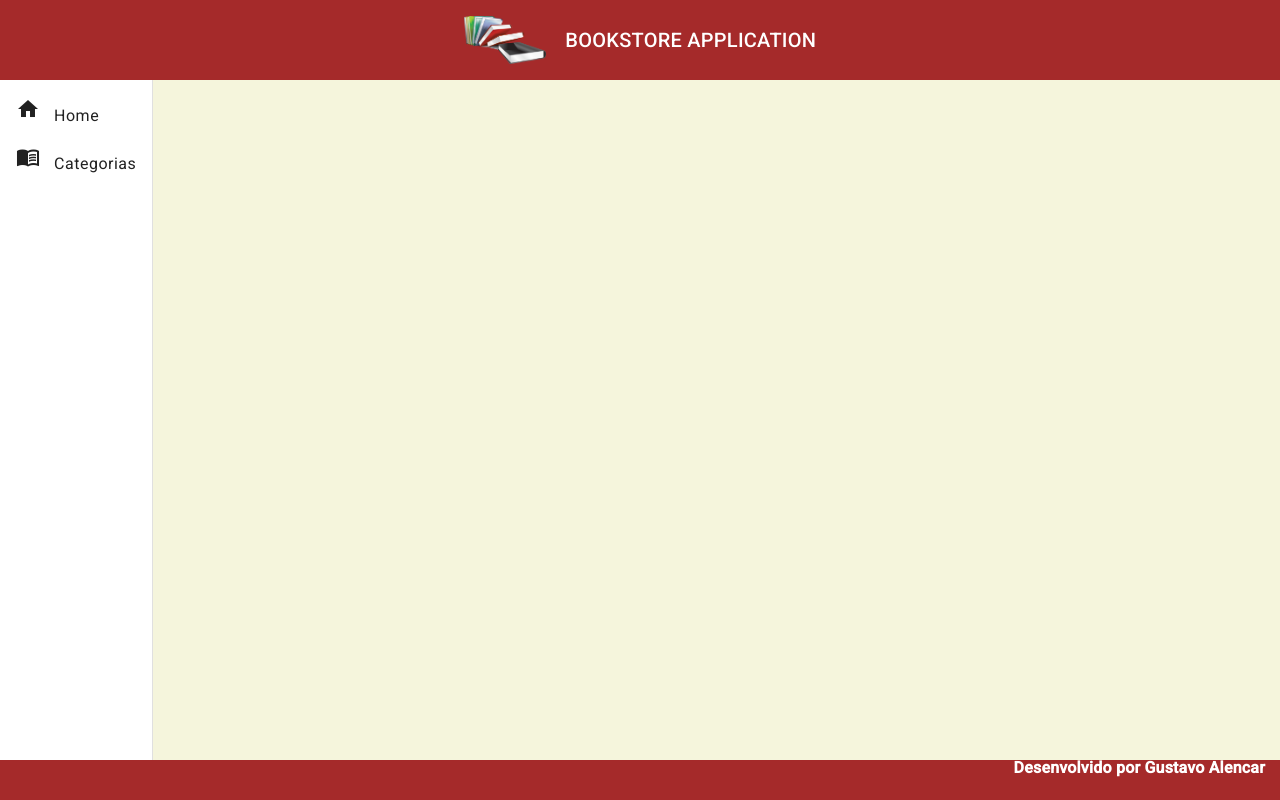
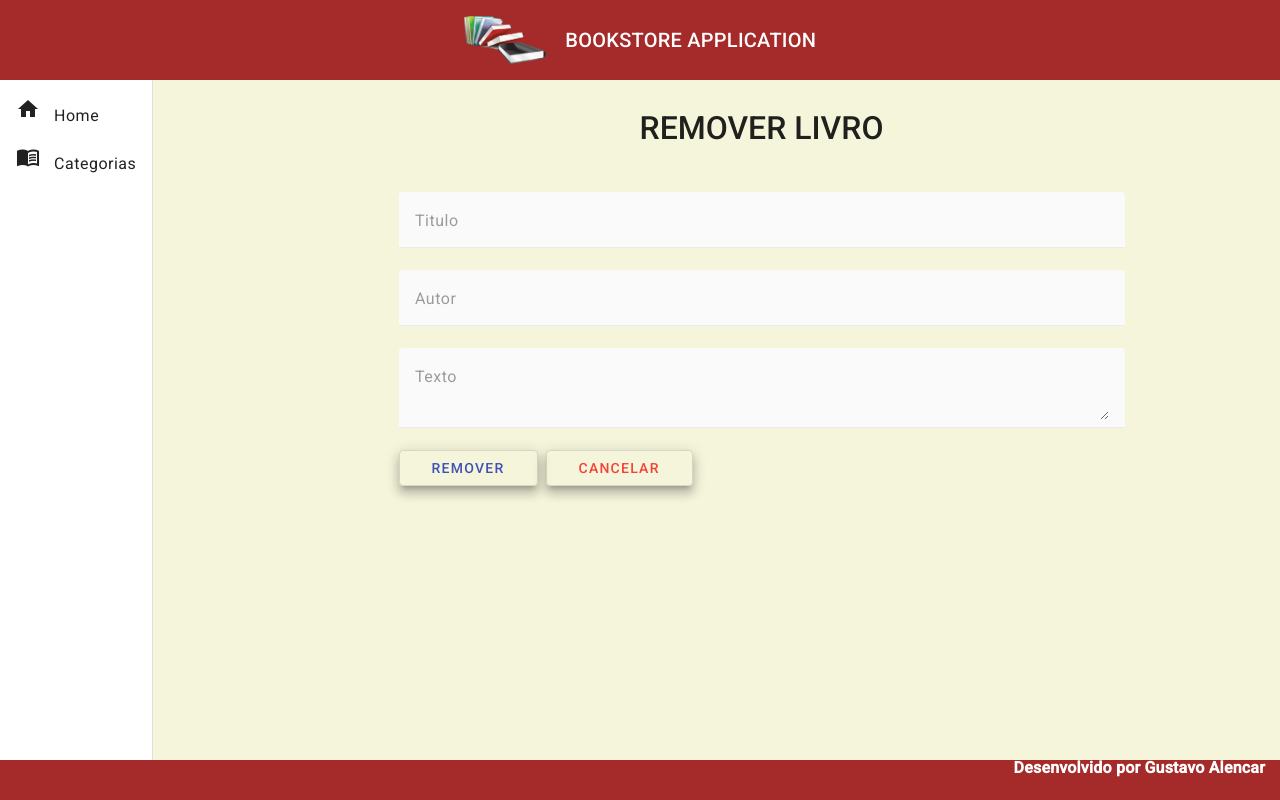
Before and after one commit to gustacodes/bookstore-front, an Angular app: page /categorias/1/livros/1 in a window 1280 px wide. Before the commit this address led to /. Built offline with nearby package versions, Linux system fonts and the light colour scheme; no server answers.

Commit message:
feat: implemetado componente para remover um livro

```diff
--- a/src/app/app-routing.module.ts
+++ b/src/app/app-routing.module.ts
@@ -7,6 +7,7 @@ import { CategoriaDeleteComponent } from './components/views/categoria/categoria
 import { CategoriaUpdateComponent } from './components/views/categoria/categoria-update/categoria-update.component';
 import { LivroReadAllComponent } from './components/views/livro/livro-read-all/livro-read-all.component';
 import { LivroCreateComponent } from './components/views/livro/livro-create/livro-create.component';
+import { LivroDeleteComponent } from './components/views/livro/livro-delete/livro-delete.component';
 
 const routes: Routes = [
   {
@@ -43,6 +44,11 @@ const routes: Routes = [
   {
     path: 'categorias/:id_cat/livros/novo',
     component: LivroCreateComponent
+  },
+
+  {
+    path: 'categorias/:id_cat/livros/:id_liv',
+    component: LivroDeleteComponent
   }
 ];
 
--- a/src/app/app.module.ts
+++ b/src/app/app.module.ts
@@ -14,6 +14,8 @@ import { CategoriaDeleteModule } from './components/views/categoria/categoria-de
 import { CategoriaUpdateModule } from './components/views/categoria/categoria-update/categoria-update.module';
 import { LivroReadAllModule } from './components/views/livro/livro-read-all/livro-read-all.module';
 import { LivroCreateModule } from './components/views/livro/livro-create/livro-create.module';
+import { LivroDeleteComponent } from './components/views/livro/livro-delete/livro-delete.component';
+import { LivroDeleteModule } from './components/views/livro/livro-delete/livro-delete.module';
 
 @NgModule({
   declarations: [
@@ -33,7 +35,8 @@ import { LivroCreateModule } from './components/views/livro/livro-create/livro-c
     CategoriaDeleteModule,
     CategoriaUpdateModule,
     LivroReadAllModule,
-    LivroCreateModule
+    LivroCreateModule,
+    LivroDeleteModule
   ],
 
   providers: [],
--- a/src/app/components/views/livro/livro-create/livro-create.component.html
+++ b/src/app/components/views/livro/livro-create/livro-create.component.html
@@ -1,5 +1,5 @@
 <form (ngSubmit)="criarLivro()">
-    <h1>CRIANDO NOVA CATEGORIA</h1>
+    <h1>NOVO LIVRO</h1>
 
     <mat-form-field class="form">
         <mat-label>Titulo</mat-label>
--- /dev/null
+++ b/src/app/components/views/livro/livro-delete/livro-delete.component.css
@@ -0,0 +1,26 @@
+form {
+    text-align: center;
+    width: 70%;
+    margin: 2rem auto 0 auto;
+}
+
+h1 {
+    font-size: 2rem;
+    font-weight: 500;
+    margin-bottom: 3rem;
+}
+
+.form {
+    width: 100%;
+}
+
+.buttons {
+    width: 100%;
+    text-align: start;
+}
+
+button {
+    margin-right: .5rem;
+    padding-right: 2rem;
+    padding-left: 2rem;
+}
--- /dev/null
+++ b/src/app/components/views/livro/livro-delete/livro-delete.component.html
@@ -0,0 +1,24 @@
+<form>
+    <h1>REMOVER LIVRO</h1>
+
+    <mat-form-field class="form">
+        <mat-label>Titulo</mat-label>
+        <input matInput [(ngModel)]="livro.titulo" name="titulo" placeholder="Harry Potter" type="text" disabled>
+
+    </mat-form-field>
+
+    <mat-form-field class="form">
+        <mat-label>Autor</mat-label>
+        <input matInput [(ngModel)]="livro.nomeAutor" name="nomeAutor" placeholder="J.K Rowling" type="text" disabled>
+    </mat-form-field>
+
+    <mat-form-field class="form">
+        <mat-label>Texto</mat-label>
+        <textarea matInput [(ngModel)]="livro.texto" name="texto" placeholder="Descreva o livro" type="text" disabled></textarea>
+    </mat-form-field>
+
+    <div class="buttons">
+        <button  class="mat-elevation-z8" mat-stroked-button color="primary" (click)="removerLivro()">REMOVER</button>
+        <button class="mat-elevation-z8" mat-stroked-button color="warn" (click)="cancel()">CANCELAR</button>
+    </div>
+</form>
--- /dev/null
+++ b/src/app/components/views/livro/livro-delete/livro-delete.component.ts
@@ -0,0 +1,48 @@
+import { Component } from '@angular/core';
+import { ActivatedRoute, Router } from '@angular/router';
+import { LivroService } from '../livro.service';
+import { Livro } from '../livro.model';
+
+@Component({
+  selector: 'app-livro-delete',
+  templateUrl: './livro-delete.component.html',
+  styleUrls: ['./livro-delete.component.css']
+})
+export class LivroDeleteComponent {
+
+  livro: Livro = {
+    id: '',
+    titulo: '',
+    nomeAutor: '',
+    texto: ''
+  }
+
+  id_cat!: String
+
+  constructor(private service: LivroService, private router: Router, private route: ActivatedRoute) {}
+
+  ngOnInit() {
+    this.livro.id = this.route.snapshot.paramMap.get('id_liv')!
+    this.id_cat = this.route.snapshot.paramMap.get('id_cat')!
+    this.findById();
+  }
+
+  findById() {
+    this.service.findById(this.livro.id!).subscribe((resposta) => {
+      this.livro.nomeAutor = resposta.nomeAutor
+      this.livro.titulo = resposta.titulo
+      this.livro.texto = resposta.texto
+    })
+  }
+
+  removerLivro() {
+    this.service.removerLivro(this.livro.id!).subscribe((resposta) => {
+      this.service.mensagem('Livro removido com sucesso!')
+      this.router.navigate([`categorias/${this.id_cat}/livros`])
+    })
+  }
+
+  cancel() {
+    this.router.navigate([`categorias/${this.id_cat}/livros`])
+  }
+}
--- a/src/app/components/views/livro/livro-read-all/livro-read-all.component.html
+++ b/src/app/components/views/livro/livro-read-all/livro-read-all.component.html
@@ -40,7 +40,7 @@
               <a class="edit" href="#">
                   <i class="material-icons">edit</i>
               </a>
-              <a class="delete" href="#">
+              <a class="delete" routerLink="{{row.id}}">
                   <i class="material-icons">delete</i>
               </a>
           </td>
--- a/src/app/components/views/livro/livro.service.ts
+++ b/src/app/components/views/livro/livro.service.ts
@@ -23,6 +23,14 @@ export class LivroService {
     return this.http.post<Livro>(`${this.URL}/livros?categoria=${id}`, livro)
   }
 
+  removerLivro(id: String) {
+    return this.http.delete(`${this.URL}/livros/${id}`)
+  }
+
+  findById(id: String): Observable<Livro> {
+    return this.http.get<Livro>(`${this.URL}/livros/${id}`)
+  }
+
   mensagem(str: String): void {
     this._snack.open(`${str}`, 'OK', {
       horizontalPosition: 'end',
```
Also changed, not shown: src/app/components/views/livro/livro-delete/livro-delete.module.ts (added, +24 -0 lines), 1 other file (tests, documents, lock files or other folders).
